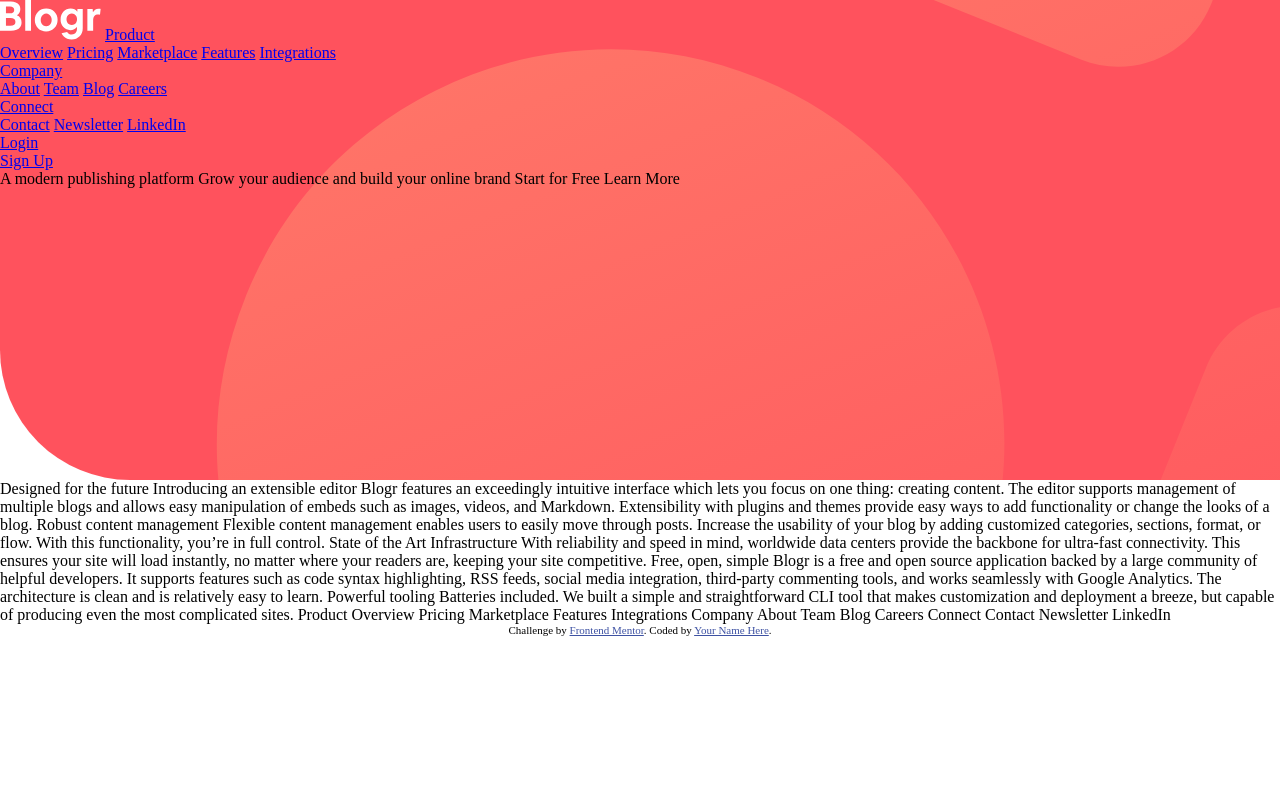
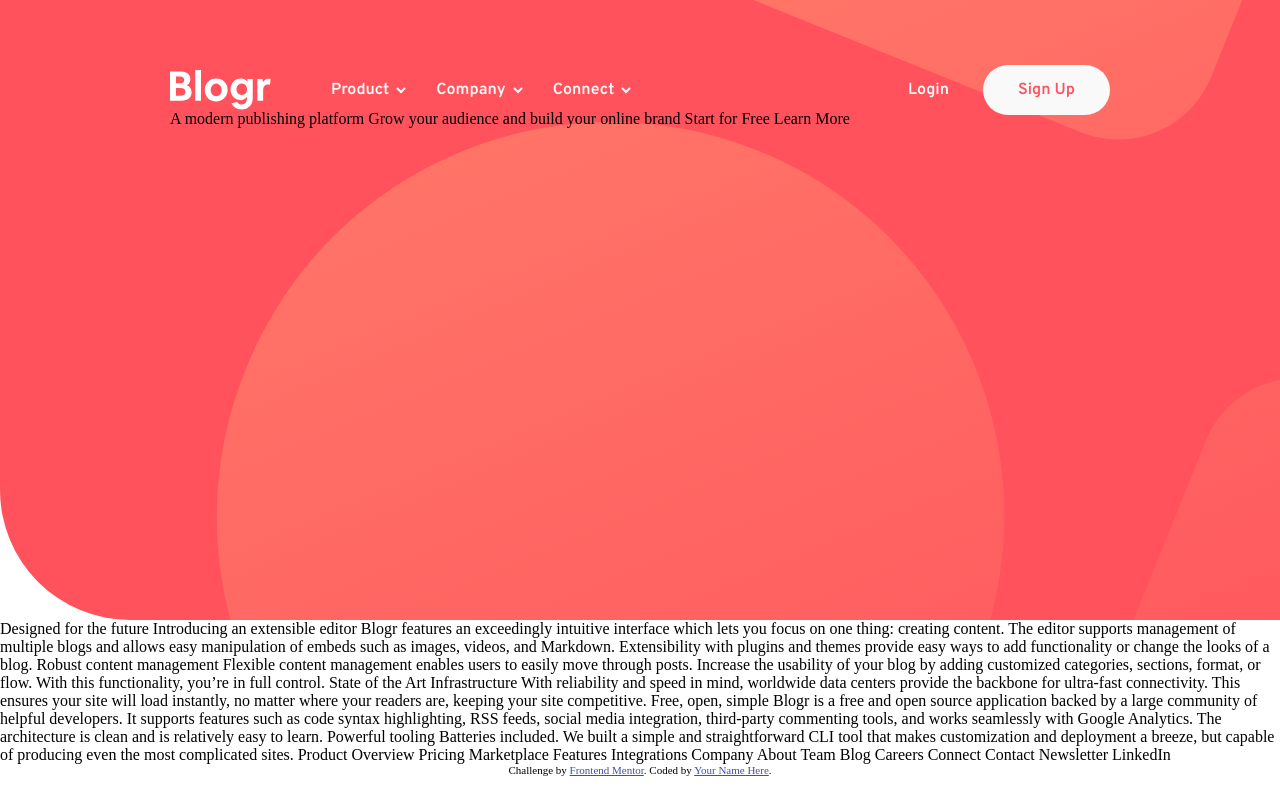
Before and after one commit to juanbonami/Blogr-landing-page, a plain HTML site: page index.html in a window 1280 px wide. Drawn offline with Linux system fonts and the light colour scheme.

Commit message:
aligned nav items on x axis and added space between main items and login and signup button, finished nav bar

```diff
--- a/index.html
+++ b/index.html
@@ -7,6 +7,13 @@
   <!-- displays site properly based on user's device -->
 
   <link rel="icon" type="image/png" sizes="32x32" href="./images/favicon-32x32.png">
+  <!-- fonts -->
+  <!-- <link rel="preconnect" href="https://fonts.gstatic.com">
+  <link href="https://fonts.googleapis.com/css2?family=Overpass:wght@100&display=swap" rel="stylesheet"> -->
+  <link rel="preconnect" href="https://fonts.gstatic.com">
+  <link href="https://fonts.googleapis.com/css2?family=Overpass:wght@100;300;600&display=swap" rel="stylesheet">
+  <link rel="preconnect" href="https://fonts.gstatic.com">
+  <link href="https://fonts.googleapis.com/css2?family=Overpass:wght@100&display=swap" rel="stylesheet">
 
   <title>Frontend Mentor | [Blogr]</title>
 
@@ -27,34 +34,43 @@
 
 <body>
   <header class="header">
-    <nav>
-      <img src="./images/logo.svg" alt="logo">
+    <nav class="nav-bar">
+      <div class="main-nav">
+        <img id="logo" src="./images/logo.svg" alt="logo">
+        <div class="nav-bar-item">
           <a href="#">Product</a>
-      <div>
+          <img class="arrow-icon" src="./images/icon-arrow-dark.svg" alt="arrow">
+        </div>
+        <div class="dropdwn-content">
           <a href="#">Overview</a>
           <a href="#">Pricing</a>
           <a href="#">Marketplace</a>
           <a href="#">Features</a>
           <a href="#">Integrations</a>
         </div>
+        <div class="nav-bar-item">
           <a href="#">Company</a>
-      <div>
+          <img class="arrow-icon" src="./images/icon-arrow-dark.svg" alt="arrow">
+        </div>
+        <div class="dropdwn-content">
           <a href="#">About</a>
           <a href="#">Team</a>
           <a href="#">Blog</a>
           <a href="#">Careers</a>
         </div>
+        <div class="nav-bar-item">
           <a href="#">Connect</a>
-      <div>
+          <img class="arrow-icon" src="./images/icon-arrow-dark.svg" alt="arrow">
+        </div>
+        <div class="dropdwn-content">
           <a href="#">Contact</a>
           <a href="#">Newsletter</a>
           <a href="#">LinkedIn</a>
         </div>
-      <div>
+      </div>
+      <div class="login-signup">
         <a href="#">Login</a>
-        <div>
-          <a href="#">Sign Up</a>
-        </div>
+        <a id="signup-btn" href="#">Sign Up</a>
       </div>
     </nav>
 
--- a/styles.css
+++ b/styles.css
@@ -5,13 +5,74 @@ html, body {
 
 .header {
     /* background-color: hsl(356, 100%, 66%); */
-    background: url('/images/bg-pattern-intro.svg') hsl(356, 100%, 66%);
+    background: url('/images/bg-pattern-intro.svg') #ff525d;
     background-position: right 80% bottom 48%;
     height: 60vh;
     border-radius: 0px 0px 0px 130px;
+    padding: 70px 170px;
 }
 
 .bg-pattern {
     position: absolute;
     left: 0px;
 }
+
+.nav-bar {
+    /* position: relative; */
+    display: flex;
+    align-items: center;
+    justify-content: space-between;
+}
+
+.nav-bar a {
+    color: #f9f9f9;
+    font-size: 1rem;
+    font-family: 'Overpass', sans-serif;
+    font-weight: 600;
+    text-decoration: none;
+}
+
+.nav-bar a:hover {
+    text-decoration: underline;
+}
+
+.nav-bar-item {
+    margin-right: 30px;
+}
+
+.main-nav {
+    display: inherit;
+    align-items: center;
+}
+
+#logo {
+    margin-right: 60px;
+}
+
+.arrow-icon {
+    margin-left: 3px;
+}
+
+#signup-btn {
+    padding: 15px 35px;
+    text-align: center;
+    background-color: #f9f9f9;
+    border-radius: 50px;
+    margin-left: 30px;
+    color: #ff525d;
+    text-decoration: none;
+}
+
+#signup-btn:hover {
+    color: #f9f9f9;
+    background-color: #f17b83;
+}
+
+.dropdwn-content {
+    display: none;
+  position: absolute;
+  background-color: #f9f9f9;
+  min-width: 160px;
+  box-shadow: 0px 8px 16px 0px rgba(0,0,0,0.2);
+  z-index: 1;
+}
```
Lines whose indentation alone changed are shown as unchanged.
